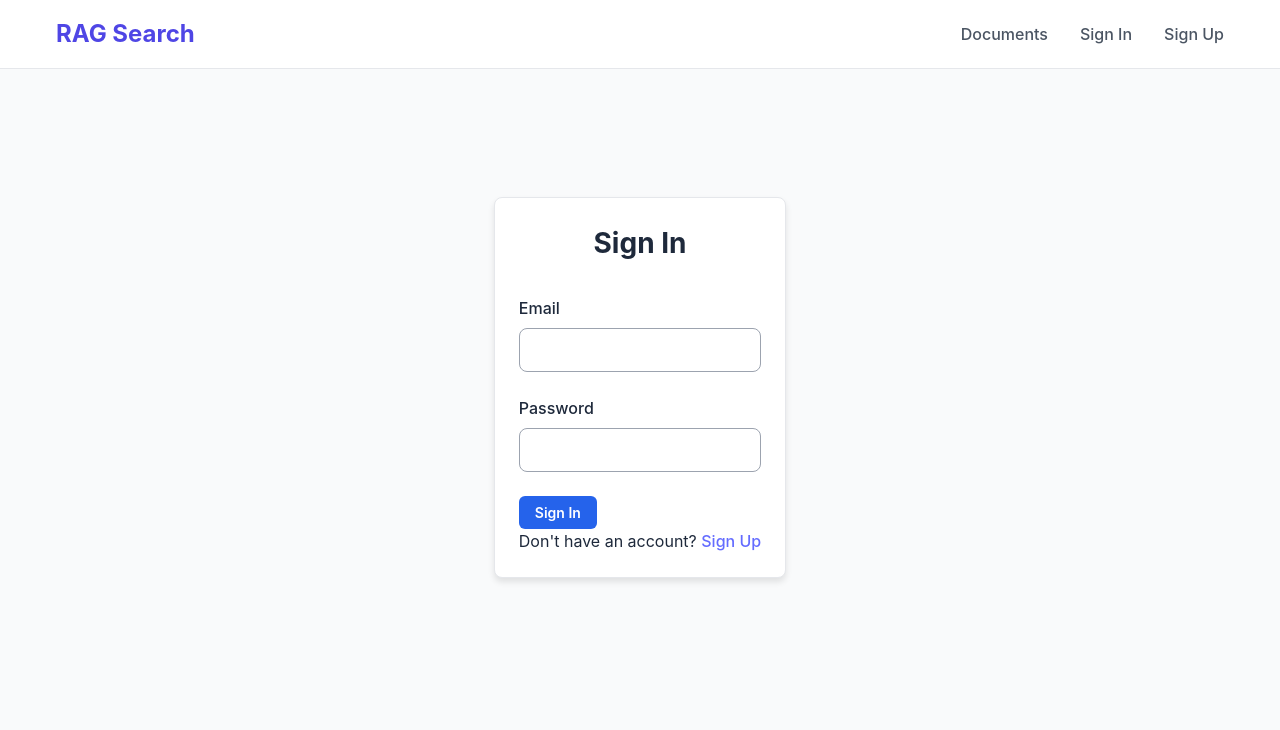
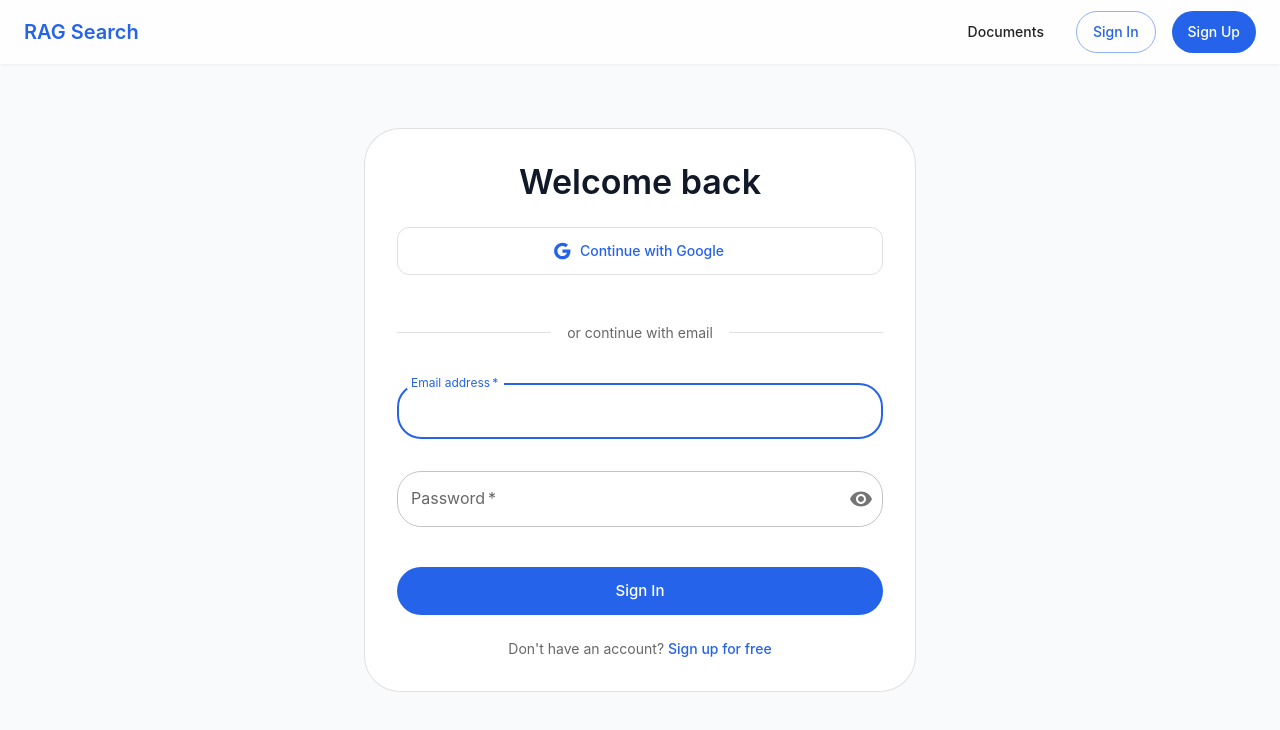
Before and after one commit to SimonVutov/aiApp, a React (Vite) app in the folder test4/my-vite-app/: page /signin in a window 1280 px wide. Shown: the top 730 px of the page. Built offline with nearby package versions, Linux system fonts and the light colour scheme.

Commit message:
ui with material UI

```diff
--- a/test4/my-vite-app/src/App.jsx
+++ b/test4/my-vite-app/src/App.jsx
@@ -1,34 +1,127 @@
 import React from 'react';
-import { BrowserRouter as Router, Routes, Route, Link } from 'react-router-dom';
+import { BrowserRouter as Router, Routes, Route } from 'react-router-dom';
+import { ThemeProvider, createTheme, CssBaseline } from '@mui/material';
+import { AppBar, Toolbar, Typography, Button, Container, Box } from '@mui/material';
+import { Link } from 'react-router-dom';
 import HomePage from './components/HomePage';
 import DocumentsPage from './components/DocumentsPage';
 import SignIn from './components/SignIn';
 import SignUp from './components/SignUp';
 import './styles/global.css';
 
+// Create a modern theme
+const theme = createTheme({
+  palette: {
+    primary: {
+      main: '#2563eb',
+      light: '#3b82f6',
+      dark: '#1d4ed8',
+    },
+    background: {
+      default: '#f8fafc',
+      paper: '#ffffff',
+    },
+  },
+  typography: {
+    fontFamily: '"Inter", "Segoe UI", "Helvetica Neue", sans-serif',
+    h4: {
+      fontWeight: 600,
+    },
+  },
+  shape: {
+    borderRadius: 12,
+  },
+  components: {
+    MuiButton: {
+      styleOverrides: {
+        root: {
+          textTransform: 'none',
+          fontWeight: 500,
+          padding: '8px 16px',
+        },
+        contained: {
+          boxShadow: 'none',
+          '&:hover': {
+            boxShadow: 'none',
+          },
+        },
+      },
+    },
+    MuiAppBar: {
+      styleOverrides: {
+        root: {
+          backgroundColor: 'rgba(255, 255, 255, 0.8)',
+          backdropFilter: 'blur(12px)',
+          boxShadow: '0 1px 3px rgba(0, 0, 0, 0.05)',
+        },
+      },
+      defaultProps: {
+        elevation: 0,
+      },
+    },
+  },
+});
+
 function App() {
   return (
+    <ThemeProvider theme={theme}>
+      <CssBaseline />
       <Router>
         <div className="app-wrapper">
-        <nav className="navbar">
-          <div className="navbar-content">
-            <Link to="/" className="logo">RAG Search</Link>
-            <div className="nav-links">
-              <Link to="/documents">Documents</Link>
-              <Link to="/signin">Sign In</Link>
-              <Link to="/signup">Sign Up</Link>
-            </div>
-          </div>
-        </nav>
+          <AppBar position="sticky">
+            <Toolbar>
+              <Typography
+                variant="h6"
+                component={Link}
+                to="/"
+                sx={{
+                  flexGrow: 1,
+                  textDecoration: 'none',
+                  color: 'primary.main',
+                  fontWeight: 600,
+                }}
+              >
+                RAG Search
+              </Typography>
+              <Box sx={{ display: 'flex', gap: 2 }}>
+                <Button
+                  component={Link}
+                  to="/documents"
+                  sx={{ color: 'text.primary' }}
+                >
+                  Documents
+                </Button>
+                <Button
+                  component={Link}
+                  to="/signin"
+                  variant="outlined"
+                  sx={{ borderRadius: 2 }}
+                >
+                  Sign In
+                </Button>
+                <Button
+                  component={Link}
+                  to="/signup"
+                  variant="contained"
+                  sx={{ borderRadius: 2 }}
+                >
+                  Sign Up
+                </Button>
+              </Box>
+            </Toolbar>
+          </AppBar>
 
+          <Container>
             <Routes>
               <Route path="/" element={<HomePage />} />
               <Route path="/documents" element={<DocumentsPage />} />
               <Route path="/signin" element={<SignIn />} />
               <Route path="/signup" element={<SignUp />} />
             </Routes>
+          </Container>
         </div>
       </Router>
+    </ThemeProvider>
   );
 }
 
--- a/test4/my-vite-app/src/components/SignIn.jsx
+++ b/test4/my-vite-app/src/components/SignIn.jsx
@@ -1,11 +1,25 @@
 import React, { useState } from 'react';
 import { Link } from 'react-router-dom';
+import {
+    Container,
+    Paper,
+    Typography,
+    TextField,
+    Button,
+    Box,
+    Link as MuiLink,
+    InputAdornment,
+    IconButton,
+    Divider
+} from '@mui/material';
+import { Visibility, VisibilityOff, Google } from '@mui/icons-material';
 
 function SignIn() {
     const [formData, setFormData] = useState({
         email: '',
         password: '',
     });
+    const [showPassword, setShowPassword] = useState(false);
 
     const handleSubmit = (e) => {
         e.preventDefault();
@@ -20,46 +34,158 @@ function SignIn() {
         });
     };
 
+    const handleClickShowPassword = () => {
+        setShowPassword(!showPassword);
+    };
+
     return (
-        <div className="container">
-            <div className="auth-container">
-                <div className="card auth-card">
-                    <h2>Sign In</h2>
+        <Container maxWidth="sm">
+            <Box sx={{
+                mt: 8,
+                mb: 4,
+                display: 'flex',
+                flexDirection: 'column',
+                alignItems: 'center'
+            }}>
+                <Paper
+                    elevation={0}
+                    sx={{
+                        p: 4,
+                        width: '100%',
+                        border: '1px solid',
+                        borderColor: 'divider',
+                        borderRadius: 3,
+                    }}
+                >
+                    <Typography
+                        variant="h4"
+                        component="h1"
+                        align="center"
+                        gutterBottom
+                        sx={{ mb: 3 }}
+                    >
+                        Welcome back
+                    </Typography>
+
+                    <Button
+                        fullWidth
+                        variant="outlined"
+                        startIcon={<Google />}
+                        sx={{
+                            mb: 3,
+                            height: 48,
+                            borderColor: 'divider',
+                            '&:hover': {
+                                borderColor: 'primary.main',
+                                backgroundColor: 'transparent',
+                            }
+                        }}
+                    >
+                        Continue with Google
+                    </Button>
+
+                    <Box sx={{
+                        display: 'flex',
+                        alignItems: 'center',
+                        my: 3
+                    }}>
+                        <Divider sx={{ flex: 1 }} />
+                        <Typography
+                            variant="body2"
+                            color="text.secondary"
+                            sx={{ px: 2 }}
+                        >
+                            or continue with email
+                        </Typography>
+                        <Divider sx={{ flex: 1 }} />
+                    </Box>
+
                     <form onSubmit={handleSubmit}>
-                        <div className="form-group">
-                            <label htmlFor="email">Email</label>
-                            <input
-                                type="email"
+                        <TextField
+                            margin="normal"
+                            required
+                            fullWidth
                             id="email"
+                            label="Email address"
                             name="email"
-                                className="input"
+                            autoComplete="email"
+                            autoFocus
                             value={formData.email}
                             onChange={handleChange}
+                            sx={{
+                                mb: 2,
+                                '& .MuiOutlinedInput-root': {
+                                    borderRadius: 2,
+                                }
+                            }}
+                        />
+                        <TextField
+                            margin="normal"
                             required
-                            />
-                        </div>
-                        <div className="form-group">
-                            <label htmlFor="password">Password</label>
-                            <input
-                                type="password"
+                            fullWidth
+                            name="password"
+                            label="Password"
+                            type={showPassword ? 'text' : 'password'}
                             id="password"
-                                name="password"
-                                className="input"
+                            autoComplete="current-password"
                             value={formData.password}
                             onChange={handleChange}
-                                required
+                            InputProps={{
+                                endAdornment: (
+                                    <InputAdornment position="end">
+                                        <IconButton
+                                            aria-label="toggle password visibility"
+                                            onClick={handleClickShowPassword}
+                                            edge="end"
+                                        >
+                                            {showPassword ? <VisibilityOff /> : <Visibility />}
+                                        </IconButton>
+                                    </InputAdornment>
+                                ),
+                            }}
+                            sx={{
+                                mb: 3,
+                                '& .MuiOutlinedInput-root': {
+                                    borderRadius: 2,
+                                }
+                            }}
                         />
-                        </div>
-                        <button type="submit" className="button button-primary">
+                        <Button
+                            type="submit"
+                            fullWidth
+                            variant="contained"
+                            size="large"
+                            sx={{
+                                mt: 2,
+                                mb: 3,
+                                height: 48,
+                                borderRadius: 2,
+                            }}
+                        >
                             Sign In
-                        </button>
+                        </Button>
+                        <Box sx={{ textAlign: 'center' }}>
+                            <Typography variant="body2" color="text.secondary">
+                                Don't have an account?{' '}
+                                <MuiLink
+                                    component={Link}
+                                    to="/signup"
+                                    sx={{
+                                        textDecoration: 'none',
+                                        fontWeight: 500,
+                                        '&:hover': {
+                                            textDecoration: 'underline',
+                                        }
+                                    }}
+                                >
+                                    Sign up for free
+                                </MuiLink>
+                            </Typography>
+                        </Box>
                     </form>
-                    <p className="auth-redirect">
-                        Don't have an account? <Link to="/signup">Sign Up</Link>
-                    </p>
-                </div>
-            </div>
-        </div>
+                </Paper>
+            </Box>
+        </Container>
     );
 }
 
```
Also changed, not shown: test4/my-vite-app/package.json (+15 -1 lines), 1 other file (tests, documents, lock files or other folders). Lines whose indentation alone changed are shown as unchanged.
